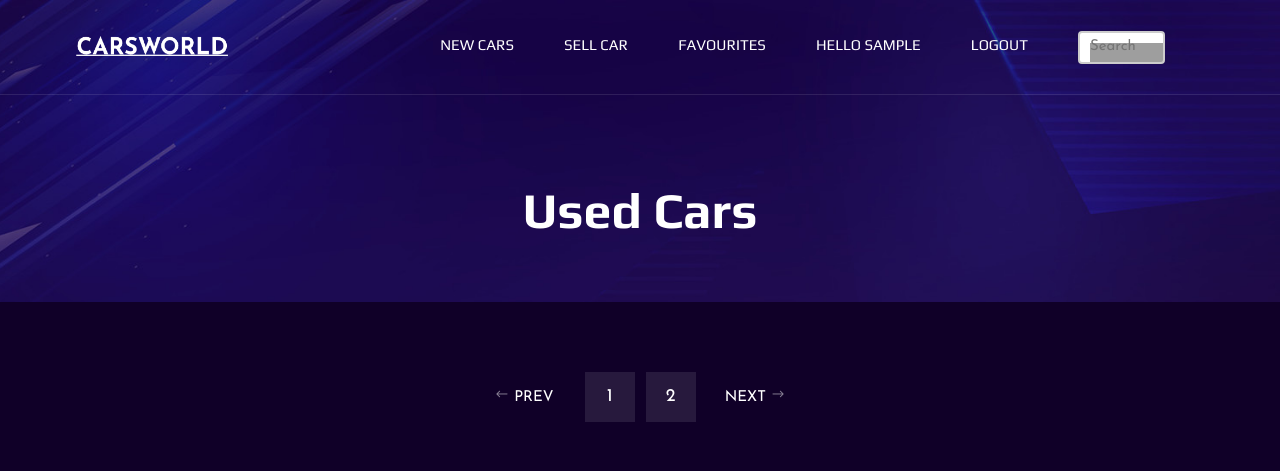
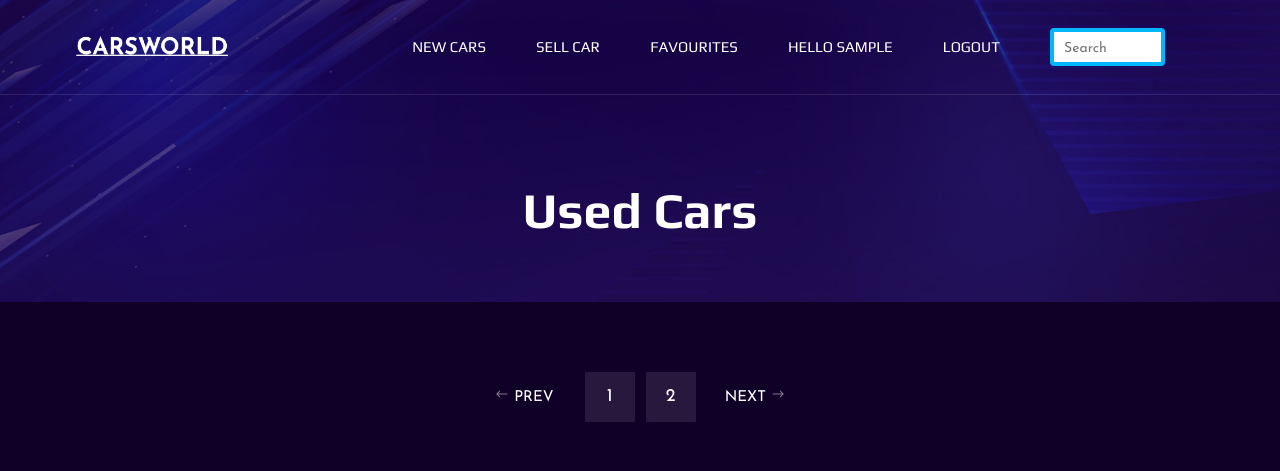
Before and after one commit to Hari2615/Carsworld, a Django app: page /accounts/buyoldcar in a window 1280 px wide. Shown: the top 471 px of the page. Run offline with Django 3.2, Linux system fonts and the light colour scheme; the visitor is signed in with stand-in values (Sample User, id 1); some libraries are stand-ins or nearby versions; grey boxes are pictures that could not be loaded.

Commit message:
Searchbar Improved

```diff
--- a/accounts/form.py
+++ b/accounts/form.py
@@ -65,7 +65,7 @@ class sellcarform(forms.ModelForm):
     class Meta:
         model=sellcar
         fields="__all__"
-        exclude=['isfav']
+        #exclude=['isfav']
 
 class finreqform(forms.ModelForm):
 
--- a/templates/accounts/sellcar_list.html
+++ b/templates/accounts/sellcar_list.html
@@ -28,16 +28,16 @@
     <link rel="icon" type="image/x-icon" href="{%static "images/slogo.png" %}">
     <style>
         input[type=search] {
-            width: 87px;
+            width: 115px;
             box-sizing: border-box;
-            border: 2px solid #ccc;
+            border: 4px solid rgb(0, 183, 255);
             border-radius: 4px;
-            font-size: 15px;
-            background-color: white;
-            background-image: url('searchicon.png');
+            font-size: 14px;
+            background-color: rgb(255, 255, 255);
+
             background-position: 10px 10px;
             background-repeat: no-repeat;
-            padding: 3px 8px 3px 10px;
+            padding: 6px 8px 3px 10px;
             -webkit-transition: width 0.4s;
             transition: width 0.4s ease-in-out;
           }
```
Also changed, not shown: templates/accounts/sellnewcar_list.html (+7 -6 lines), accounts/views.py (line endings or trailing spaces).
